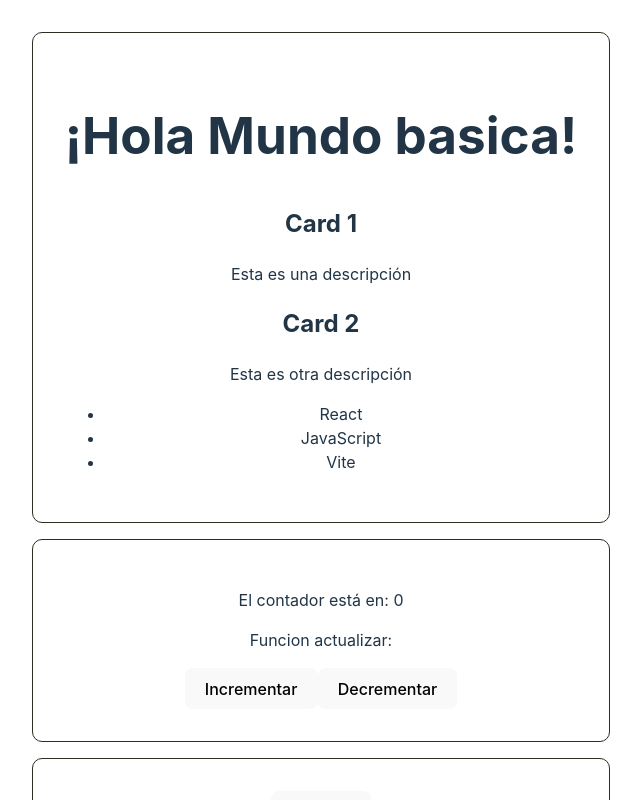
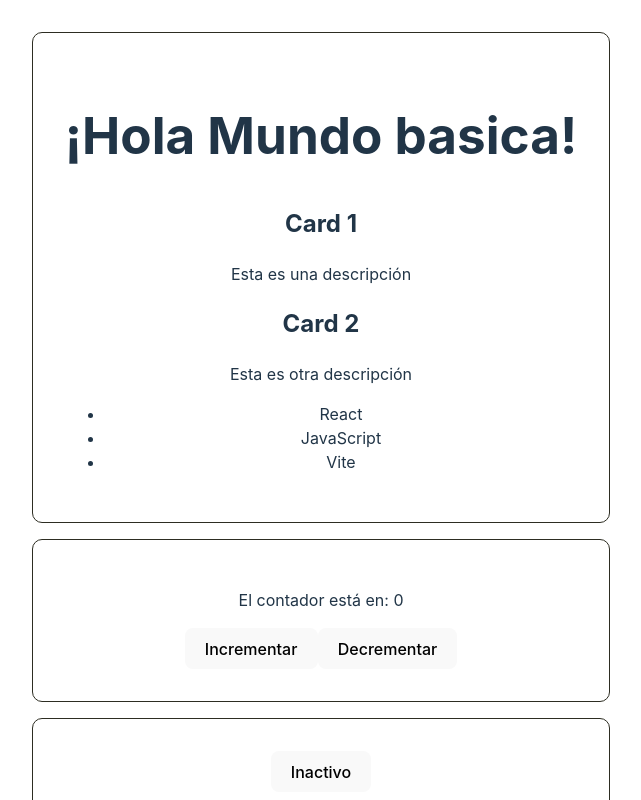
Before and after one commit to jlcallalle/react_vite, a React (Vite) app in the folder my-react-app-global/: page / in a window 1280 px wide. Shown: the top 800 px of the page, without its empty margins (319-960 px from the left). Built offline with nearby package versions, Linux system fonts and the light colour scheme.

Commit message:
ordena compoenente estados

```diff
--- a/my-react-app-global/src/components/Counter.jsx
+++ b/my-react-app-global/src/components/Counter.jsx
@@ -2,9 +2,12 @@ import { useState } from "react";
 
 const Counter = () => {
   const [count, setCount] = useState(0);
+  // Estado inicial del contador
+  // count → valor actual del estado
+  // setCount → función para actualizar el estado
 
   return (
-    <div>
+    <div className="card box">
       <p>El contador está en: {count}</p>
       <button onClick={() => setCount(count + 1)}>Incrementar</button>
       <button onClick={() => setCount(count - 1)}>Decrementar</button>
--- a/my-react-app-global/src/pages/estado.jsx
+++ b/my-react-app-global/src/pages/estado.jsx
@@ -1,24 +1,19 @@
-import { useState } from "react";
+import Counter from "../components/Counter"
 import ToggleButton from "../components/ToggleButton"
 
-const Counter = () => {
-  const [count, setCount] = useState(0);
+const App = () => {
+  /* const [count, setCount] = useState(0); */
   // Estado inicial del contador
   // count → valor actual del estado
   // setCount → función para actualizar el estado
   return (
-    <div className="wrap box">
-      <div className="card box">
-        <p>El contador está en: {count}</p>
-        <p>Funcion actualizar: {setCount}</p>
-        <button onClick={() => setCount(count + 1)}>Incrementar</button>
-        <button onClick={() => setCount(count - 1)}>Decrementar</button>
-      </div>
+    <div>
+      <Counter/>
       <ToggleButton />
     </div>
   )
 }
 
-export default Counter;
+export default App;
 
 //useState es un Hook de React que permite agregar estado a los componentes funcionales.
```
